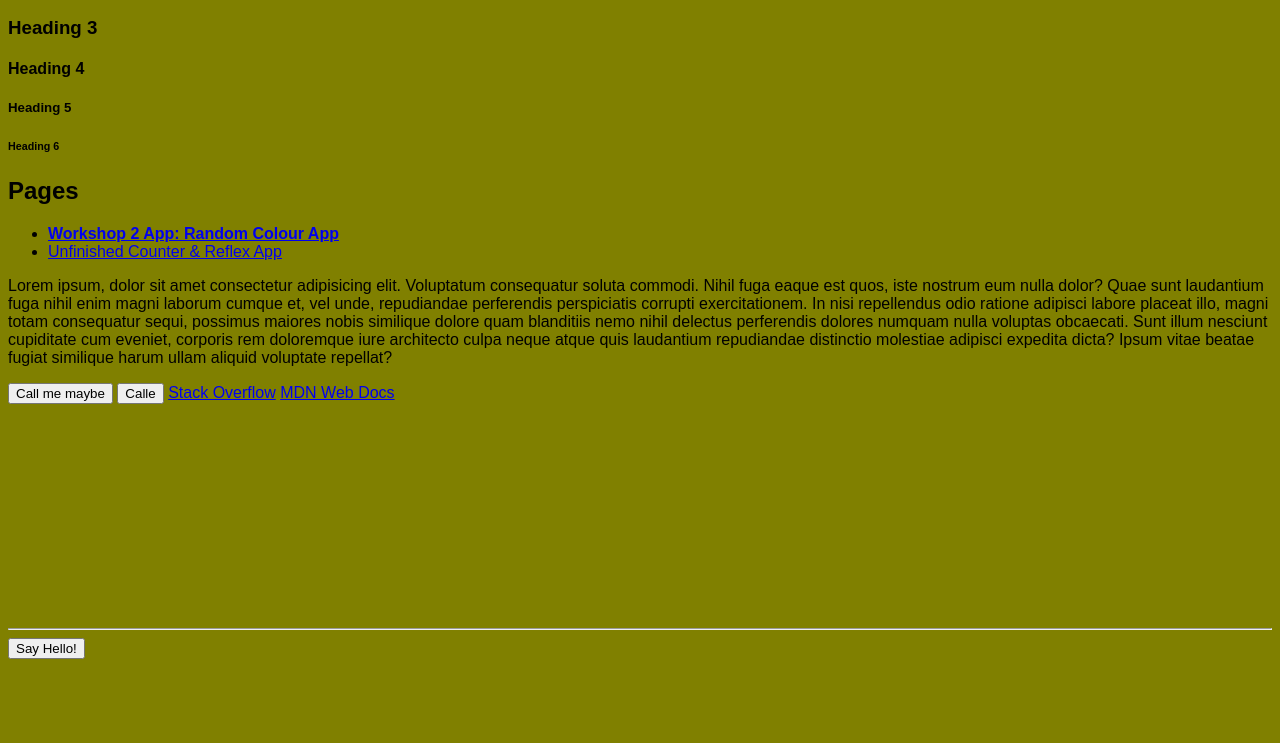
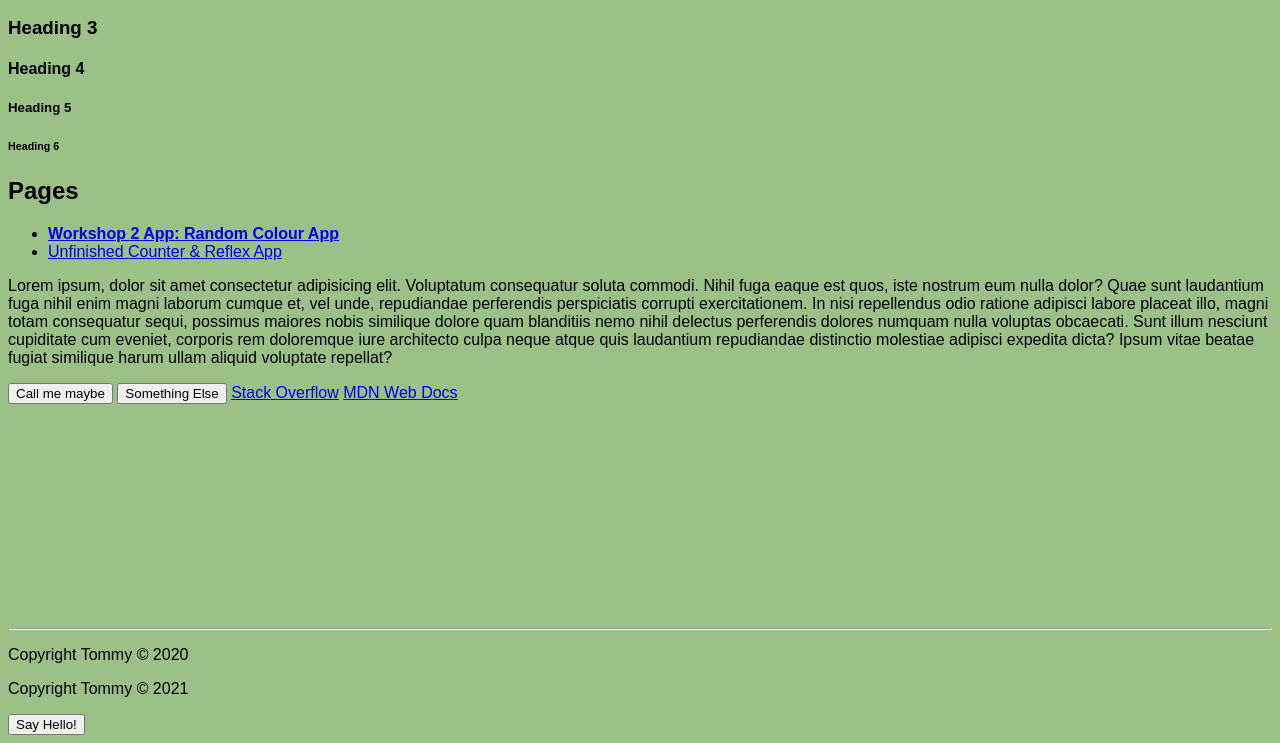
Before and after one commit to hccdevs/ycws, a plain HTML site: page examples/tommy.html in a window 1280 px wide. Shown: the part 242-985 px from the top of the page. Before the commit the page ends 909 px from the top, so only its background shows below. Drawn offline with Linux system fonts and the light colour scheme.

Commit message:
clean-up example codes

```diff
--- a/examples/tommy.html
+++ b/examples/tommy.html
@@ -4,23 +4,25 @@
     <meta charset="UTF-8" />
     <meta name="viewport" content="width=device-width, initial-scale=1.0" />
     <meta http-equiv="X-UA-Compatible" content="ie=edge" />
-    <title>Tommy's Page</title>
+    <title>Tommy's page</title>
+
     <style>
+      /* CSS */
+
       * {
         font-family: Arial, Helvetica, sans-serif;
       }
+
       body {
         background: rgba(56, 133, 20, 0.5);
       }
-      /* CSS */
+
       .text {
         color: hotpink;
         font-size: 100px;
         background-color: rgb(137, 164, 182);
       }
-      body {
-        background-color: olive;
-      }
+
       .not-text {
         color: hotpink;
         font-size: 20px;
@@ -32,7 +34,7 @@
     <div>
       <a href="../index.html">🔙 Home</a>
     </div>
-    <div></div>
+
     <img
       src="https://images.unsplash.com/photo-1458966480358-a0ac42de0a7a?ixid=MXwxMjA3fDB8MHxwaG90by1wYWdlfHx8fGVufDB8fHw%3D&ixlib=rb-1.2.1&auto=format&fit=crop&w=1050&q=80"
       alt="space"
@@ -44,6 +46,7 @@
       width="300px"
       height="100px"
     />
+
     <h1>Tommy's Website</h1>
     <h2>Heading 2</h2>
     <h3>Heading 3</h3>
@@ -80,7 +83,8 @@
 
     <button onclick="alert('Nevermind.')">Call me maybe</button>
 
-    <button onclick="alert('something else.')">Calle</button>
+    <button onclick="alert('something else.')">Something Else</button>
+
     <a target="_blank" href="https://stackoverflow.co me maybm"
       >Stack Overflow</a
     >
@@ -102,15 +106,22 @@
     <br />
     <br />
     <hr />
-    <!-- <p>Copyright Tommy &#0169; 2020</p>
-    <p class="footer">Copyright Tommy &copy;</p> -->
+
+    <p>Copyright Tommy &#0169; 2020</p>
+    <p class="footer">Copyright Tommy &copy;</p>
 
     <button onclick="hello()">Say Hello!</button>
     <script>
+      // JavaScript
       function hello() {
         let name = prompt("What's your name?");
         alert("Hello" + " " + name + "!");
       }
+
+      // Get the footer and div and add the year to it
+      let footer = document.querySelector(".footer");
+      let currentYear = new Date().getFullYear();
+      footer.textContent = footer.textContent + " " + currentYear;
     </script>
   </body>
 </html>
```
Also changed, not shown: examples/colour-clean.html (+4 -1 lines), examples/colour.html (+5 -0 lines), examples/reflex.html (+5 -0 lines).
